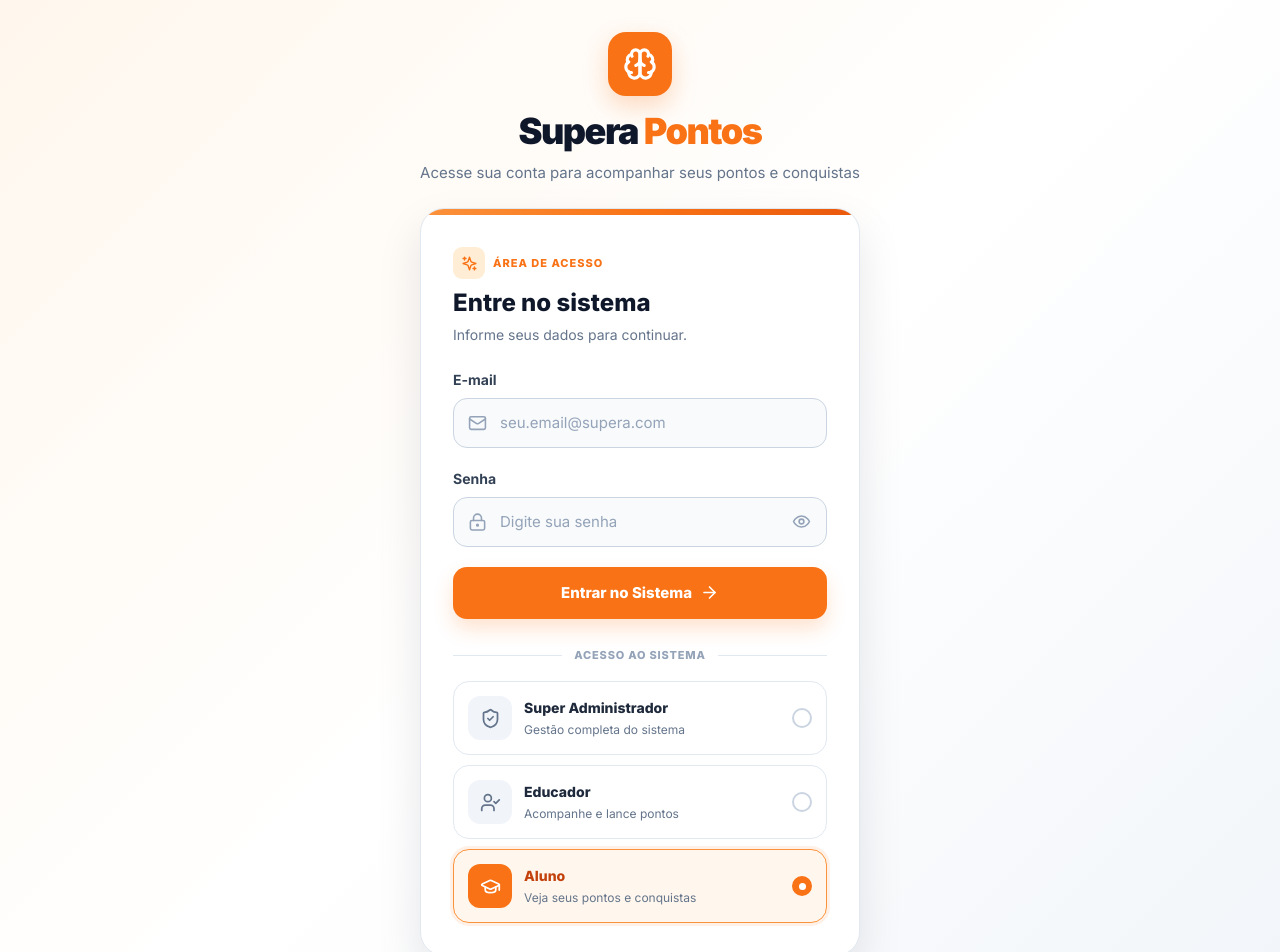
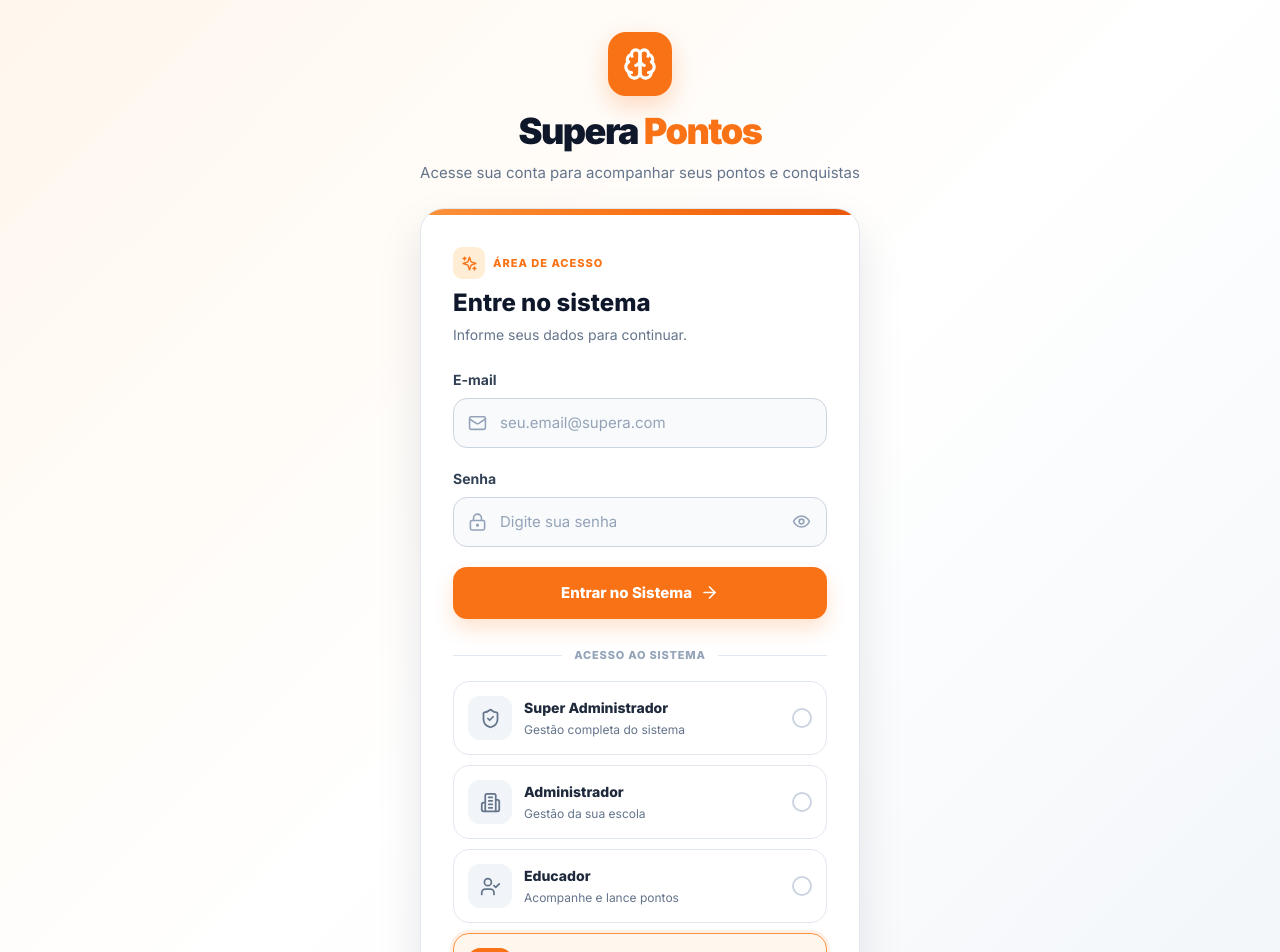
Before and after one commit to williamromario01-dot/supera-pontos-next, a Next.js app: page / in a window 1280 px wide. Shown: the top 952 px of the page. Built offline with nearby package versions, Linux system fonts and the light colour scheme.

Commit message:
Update page.tsx

```diff
--- a/src/app/page.tsx
+++ b/src/app/page.tsx
@@ -13,9 +13,14 @@ import {
   LockKeyhole,
   ArrowRight,
   Sparkles,
+  Building2,
 } from "lucide-react";
 
-type Profile = "super_admin" | "educator" | "student";
+type Profile =
+  | "super_admin"
+  | "admin"
+  | "educator"
+  | "student";
 
 const profiles = [
   {
@@ -23,6 +28,12 @@ const profiles = [
     title: "Super Administrador",
     description: "Gestão completa do sistema",
     icon: ShieldCheck,
+  },
+  {
+    id: "admin" as Profile,
+    title: "Administrador",
+    description: "Gestão da sua escola",
+    icon: Building2,
   },
   {
     id: "educator" as Profile,
```
